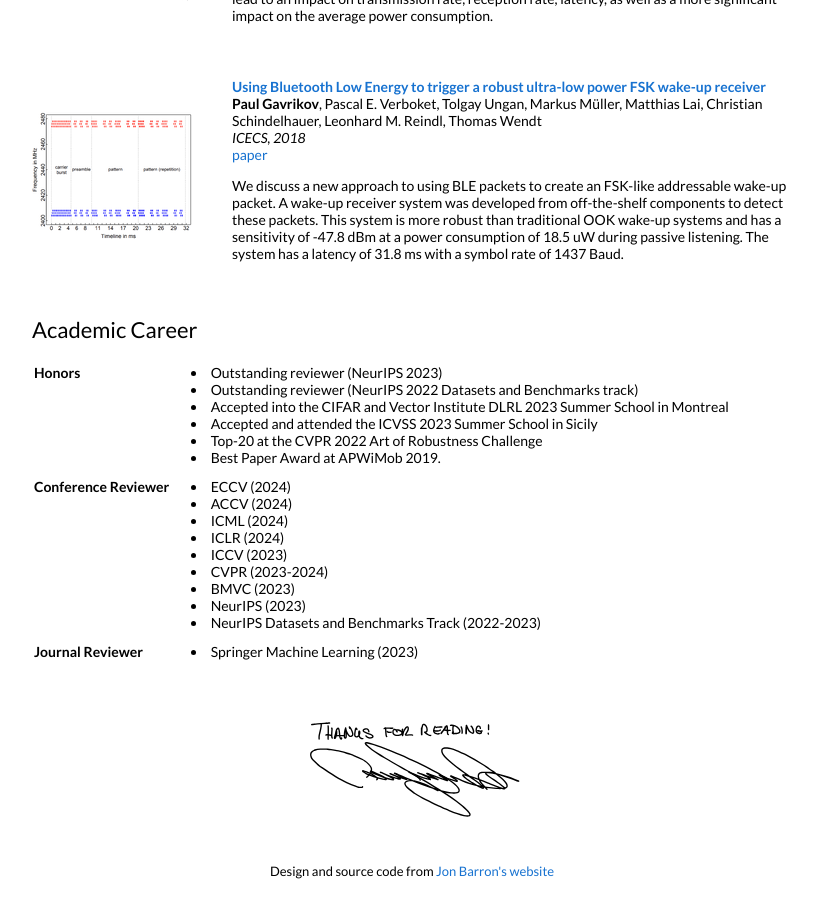
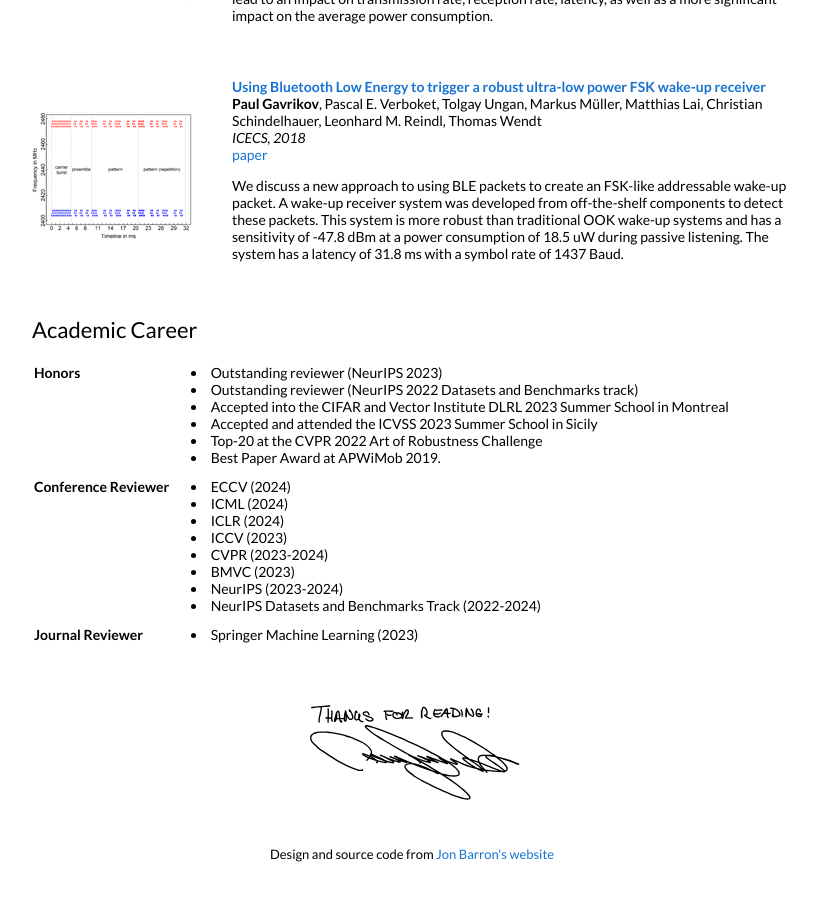
Before and after one commit to paulgavrikov/paulgavrikov.github.io, a Jekyll site: the page built from _posts/2018-05-15-intro.markdown, in a window 1280 px wide and 900 px high, scrolled down 3698 px. Shown: the whole window, without its empty margins (228-1045 px from the left). Built offline with Jekyll 4.4.1, drawn with Linux system fonts in a browser that asks for light colours.

Commit message:
updating reviewer duty

```diff
--- a/_layouts/default.html
+++ b/_layouts/default.html
@@ -136,14 +136,13 @@
                   <td><b>Conference Reviewer</b></td>
                   <td>
                     <li>ECCV (2024)</li>
-                    <li>ACCV (2024)</li>
                     <li>ICML (2024)</li>
                     <li>ICLR (2024)</li>
                     <li>ICCV (2023)</li>
                     <li>CVPR (2023-2024)</li>
                     <li>BMVC (2023)</li>
-                    <li>NeurIPS (2023)</li>
-                    <li>NeurIPS Datasets and Benchmarks Track (2022-2023)</li>
+                    <li>NeurIPS (2023-2024)</li>
+                    <li>NeurIPS Datasets and Benchmarks Track (2022-2024)</li>
                   </td>
               </tr>
               <tr>
```
